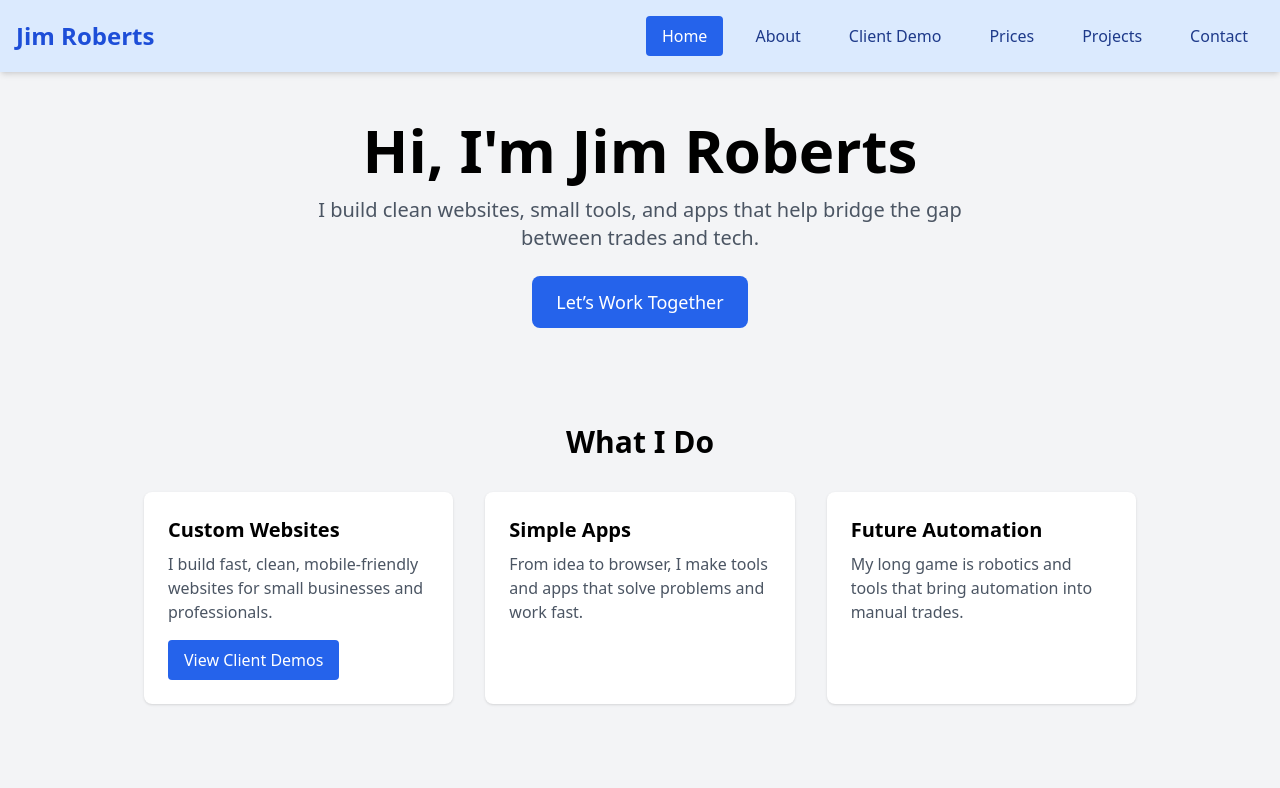
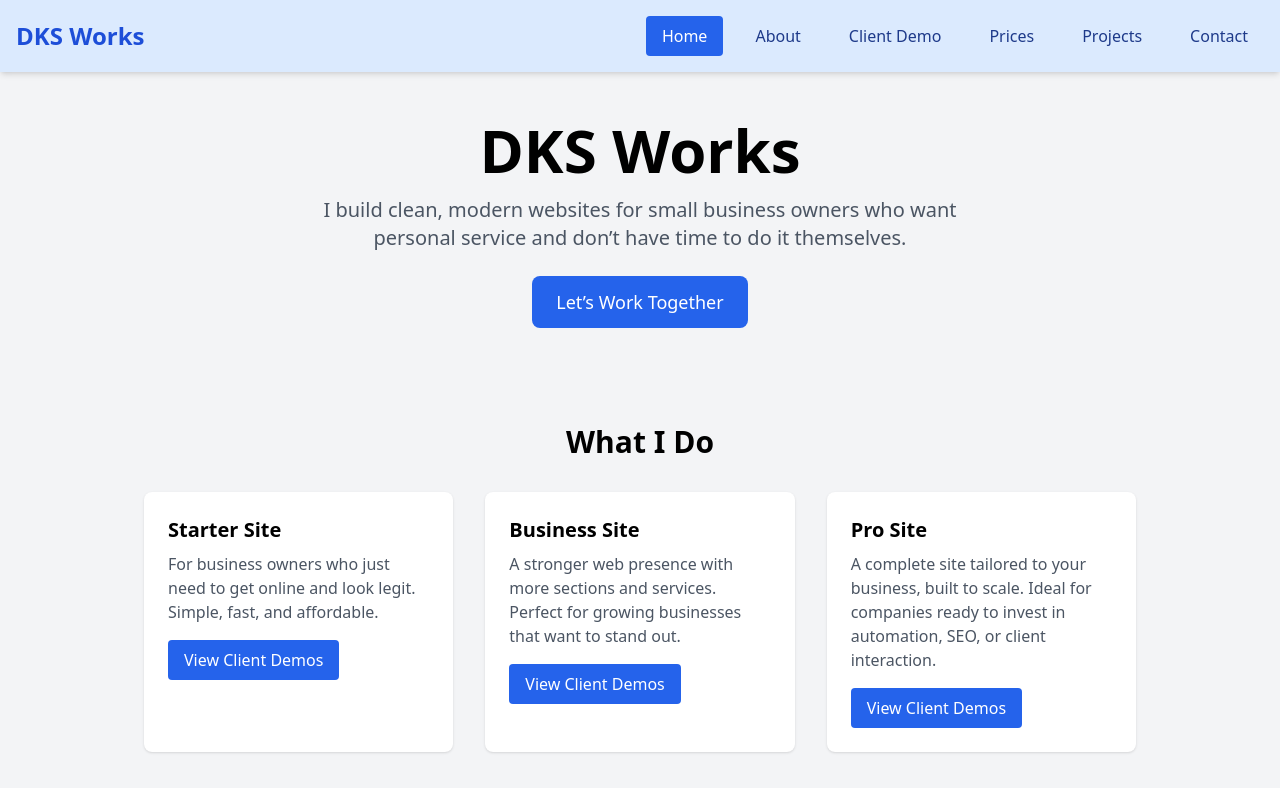
Before and after one commit to james3roberts/personal-site, a React (Vite) app: page / in a window 1280 px wide. Shown: the top 788 px of the page. Built offline with nearby package versions, Linux system fonts and the light colour scheme.

Commit message:
Changed wording from personal to business.

```diff
--- a/src/components/Footer.jsx
+++ b/src/components/Footer.jsx
@@ -1,7 +1,7 @@
 export default function Footer() {
   return (
     <footer className="bg-white shadow p-4 text-center text-gray-500 text-sm mt-auto">
-      © {new Date().getFullYear()} Jim Roberts. All rights reserved.
+      © {new Date().getFullYear()} DKS Works. All rights reserved.
     </footer>
   );
 }
--- a/src/components/Navbar.jsx
+++ b/src/components/Navbar.jsx
@@ -37,7 +37,7 @@ export default function Navbar() {
     <nav className="bg-blue-100 shadow-md">
       <div className="max-w-7xl mx-auto px-4 py-4 flex items-center justify-between">
         {/* Logo */}
-        <div className="text-2xl font-bold text-blue-700">Jim Roberts</div>
+        <div className="text-2xl font-bold text-blue-700">DKS Works</div>
 
         {/* Desktop Nav */}
         <div className="hidden md:flex items-center space-x-6">{navLinks}</div>
--- a/src/pages/ClientDemo.jsx
+++ b/src/pages/ClientDemo.jsx
@@ -3,7 +3,7 @@ import { useNavigate } from "react-router-dom";
 
 const tiers = [
   {
-    name: "Landing Page",
+    name: "Starter Site",
 
     path: "/clientDemo/landing",
 
@@ -20,7 +20,7 @@ const tiers = [
     anchor: "landing",
   },
   {
-    name: "Basic Site",
+    name: "Business Site",
     path: "/clientDemo/basic",
     summary: "Best for businesses offering multiple services.",
     price: "$600–$1,000",
@@ -35,7 +35,7 @@ const tiers = [
     anchor: "basic",
   },
   {
-    name: "Pro Level Site",
+    name: "Pro Site",
     path: "/clientDemo/prolevel",
     summary: "For teams ready to grow or look more professional.",
     price: "$1,200–$2,000+",
--- a/src/pages/Home.jsx
+++ b/src/pages/Home.jsx
@@ -5,12 +5,10 @@ export default function Home() {
     <>
       {/* Hero Section */}
       <div className="p-8 flex flex-col items-center text-center">
-        <h1 className="text-4xl md:text-6xl font-bold mb-4">
-          Hi, I'm Jim Roberts
-        </h1>
+        <h1 className="text-4xl md:text-6xl font-bold mb-4">DKS Works</h1>
         <p className="text-lg md:text-xl text-gray-600 max-w-2xl mb-6">
-          I build clean websites, small tools, and apps that help bridge the gap
-          between trades and tech.
+          I build clean, modern websites for small business owners who want
+          personal service and don’t have time to do it themselves.
         </p>
         <a
           href="/contact"
@@ -25,10 +23,10 @@ export default function Home() {
         <h2 className="text-3xl font-semibold text-center mb-8">What I Do</h2>
         <div className="grid md:grid-cols-3 gap-8">
           <div className="bg-white p-6 rounded-lg shadow hover:shadow-md transition">
-            <h3 className="text-xl font-bold mb-2">Custom Websites</h3>
+            <h3 className="text-xl font-bold mb-2">Starter Site</h3>
             <p className="text-gray-600">
-              I build fast, clean, mobile-friendly websites for small businesses
-              and professionals.
+              For business owners who just need to get online and look legit.
+              Simple, fast, and affordable.
             </p>
             <Link
               to="/clientDemo"
@@ -38,18 +36,31 @@ export default function Home() {
             </Link>
           </div>
           <div className="bg-white p-6 rounded-lg shadow hover:shadow-md transition">
-            <h3 className="text-xl font-bold mb-2">Simple Apps</h3>
+            <h3 className="text-xl font-bold mb-2">Business Site</h3>
             <p className="text-gray-600">
-              From idea to browser, I make tools and apps that solve problems
-              and work fast.
+              A stronger web presence with more sections and services. Perfect
+              for growing businesses that want to stand out.
             </p>
+            <Link
+              to="/clientDemo"
+              className="mt-4 inline-block bg-blue-600 text-white px-4 py-2 rounded hover:bg-blue-700 transition"
+            >
+              View Client Demos
+            </Link>
           </div>
           <div className="bg-white p-6 rounded-lg shadow hover:shadow-md transition">
-            <h3 className="text-xl font-bold mb-2">Future Automation</h3>
+            <h3 className="text-xl font-bold mb-2">Pro Site</h3>
             <p className="text-gray-600">
-              My long game is robotics and tools that bring automation into
-              manual trades.
+              A complete site tailored to your business, built to scale. Ideal
+              for companies ready to invest in automation, SEO, or client
+              interaction.
             </p>
+            <Link
+              to="/clientDemo"
+              className="mt-4 inline-block bg-blue-600 text-white px-4 py-2 rounded hover:bg-blue-700 transition"
+            >
+              View Client Demos
+            </Link>
           </div>
         </div>
       </section>
--- a/src/pages/Prices.jsx
+++ b/src/pages/Prices.jsx
@@ -7,7 +7,7 @@ export default function Prices() {
 
       {/* Landing Page Pricing */}
       <section id="landing" className="mb-12">
-        <h2 className="text-2xl font-semibold mb-2">Landing Page</h2>
+        <h2 className="text-2xl font-semibold mb-2">Starter Site</h2>
         <p className="text-gray-700 mb-2">
           Perfect for solo contractors or side businesses. A single-page build
           with contact info, service summary, and SEO setup.
@@ -17,7 +17,7 @@ export default function Prices() {
 
       {/* Basic Site Pricing */}
       <section id="basic" className="mb-12">
-        <h2 className="text-2xl font-semibold mb-2">Basic Site</h2>
+        <h2 className="text-2xl font-semibold mb-2">Business Site</h2>
         <p className="text-gray-700 mb-2">
           Great for companies offering multiple services. 3–5 pages, including
           contact forms and service descriptions.
@@ -27,7 +27,7 @@ export default function Prices() {
 
       {/* Pro Level Site Pricing */}
       <section id="prolevel" className="mb-12">
-        <h2 className="text-2xl font-semibold mb-2">Pro Level Site</h2>
+        <h2 className="text-2xl font-semibold mb-2">Pro Site</h2>
         <p className="text-gray-700 mb-2">
           Full-featured site for established teams. Add-ons like galleries,
           forms, team bios, or blog content.
```
